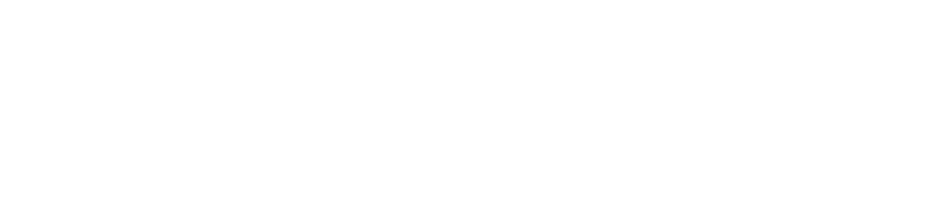
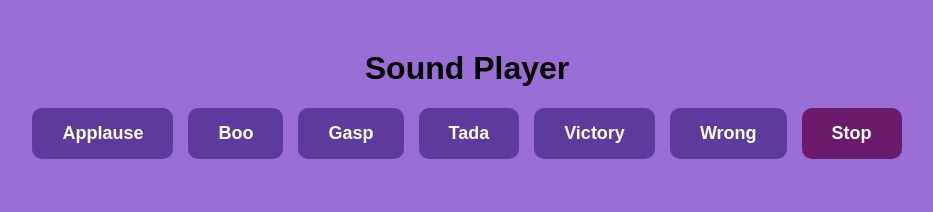
Before and after one commit to acciojob/Soundbar-9381741733, a website: page main.html in a window 1280 px wide. Shown: the whole page, without its empty margins (173-1106 px from the left). Drawn offline with Linux system fonts and the light colour scheme.

Commit message:
created a submission

```diff
--- a/main.html
+++ b/main.html
@@ -1,16 +1,14 @@
 <!DOCTYPE html>
-
-<html>
-
+<html lang="en">
 <head>
-	<link rel="stylesheet" href="styles.css">
+    <meta charset="UTF-8">
+    <meta name="viewport" content="width=device-width, initial-scale=1.0">
+    <title>Sound Player</title>
+    <link rel="stylesheet" href="styles.css">
 </head>
-
 <body>
-	<!-- the entire body must be written by student -->
-    <script type="text/javascript" src="./script.js">
-</script>
-
+    <h1>Sound Player</h1>
+    <div id="buttons"></div>
+    <script src="script.js"></script>
 </body>
-
 </html>
--- a/script.js
+++ b/script.js
@@ -1 +1,34 @@
 //your JS code here. If required.
+const soundFiles = ['applause.mp3', 'boo.mp3', 'gasp.mp3', 'tada.mp3', 'victory.mp3', 'wrong.mp3'];
+const buttonsContainer = document.getElementById('buttons');
+let currentAudio = null;
+
+soundFiles.forEach(sound => {
+    const btn = document.createElement('button');
+    btn.className = 'btn';
+    btn.innerText = sound.replace('.mp3', '');
+    btn.addEventListener('click', () => playSound(sound));
+    buttonsContainer.appendChild(btn);
+});
+
+const stopBtn = document.createElement('button');
+stopBtn.className = 'stop';
+stopBtn.innerText = 'Stop';
+stopBtn.addEventListener('click', stopSound);
+buttonsContainer.appendChild(stopBtn);
+
+function playSound(sound) {
+    if (currentAudio) {
+        currentAudio.pause();
+        currentAudio.currentTime = 0;
+    }
+    currentAudio = new Audio(`sounds/${sound}`);
+    currentAudio.play();
+}
+
+function stopSound() {
+    if (currentAudio) {
+        currentAudio.pause();
+        currentAudio.currentTime = 0;
+    }
+}
--- a/styles.css
+++ b/styles.css
@@ -1 +1,39 @@
 /*  your css code here. If applicable */
+body {
+    background-color: #9b6ed6;
+    font-family: Arial, sans-serif;
+    text-align: center;
+    margin: 50px;
+}
+
+#buttons {
+    display: flex;
+    flex-wrap: wrap;
+    justify-content: center;
+    gap: 15px;
+}
+
+.btn, .stop {
+    background-color: #5d3a9b;
+    color: white;
+    padding: 15px 30px;
+    font-size: 18px;
+    font-weight: bold;
+    text-transform: capitalize;
+    border: none;
+    border-radius: 10px;
+    cursor: pointer;
+    transition: background 0.3s;
+}
+
+.btn:hover {
+    background-color: #4c2f85;
+}
+
+.stop {
+    background-color: #6b1b6b;
+}
+
+.stop:hover {
+    background-color: #501550;
+}
```
